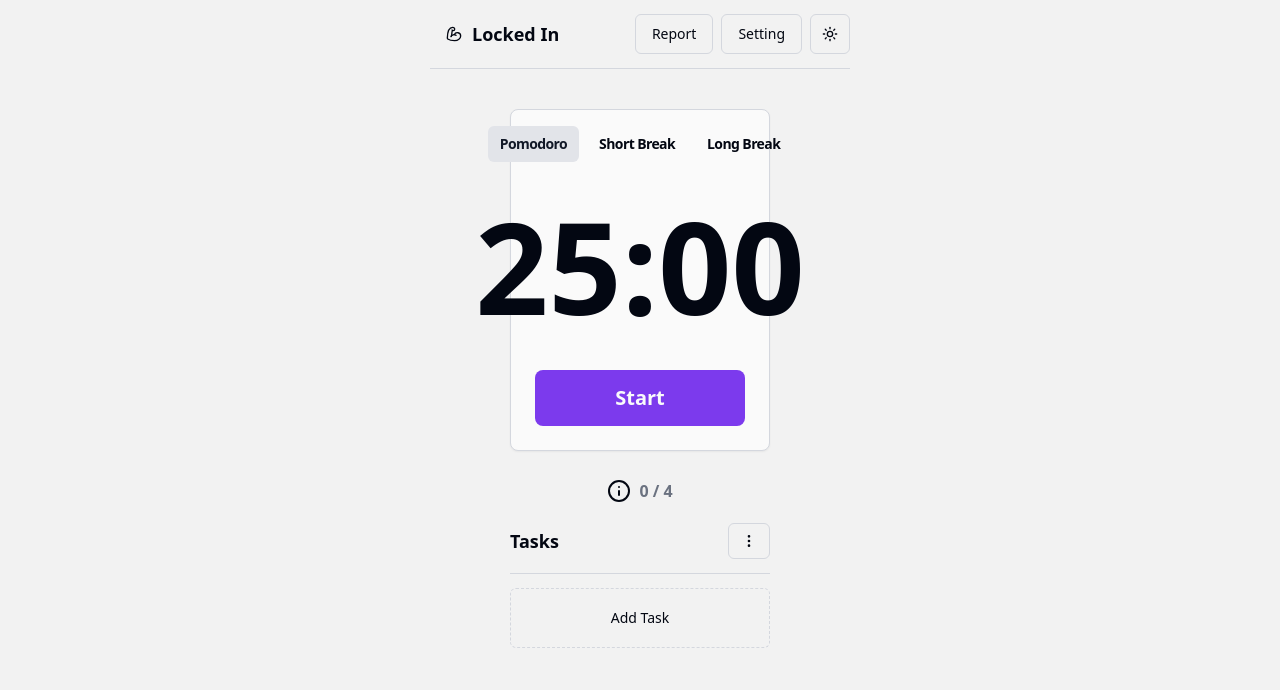
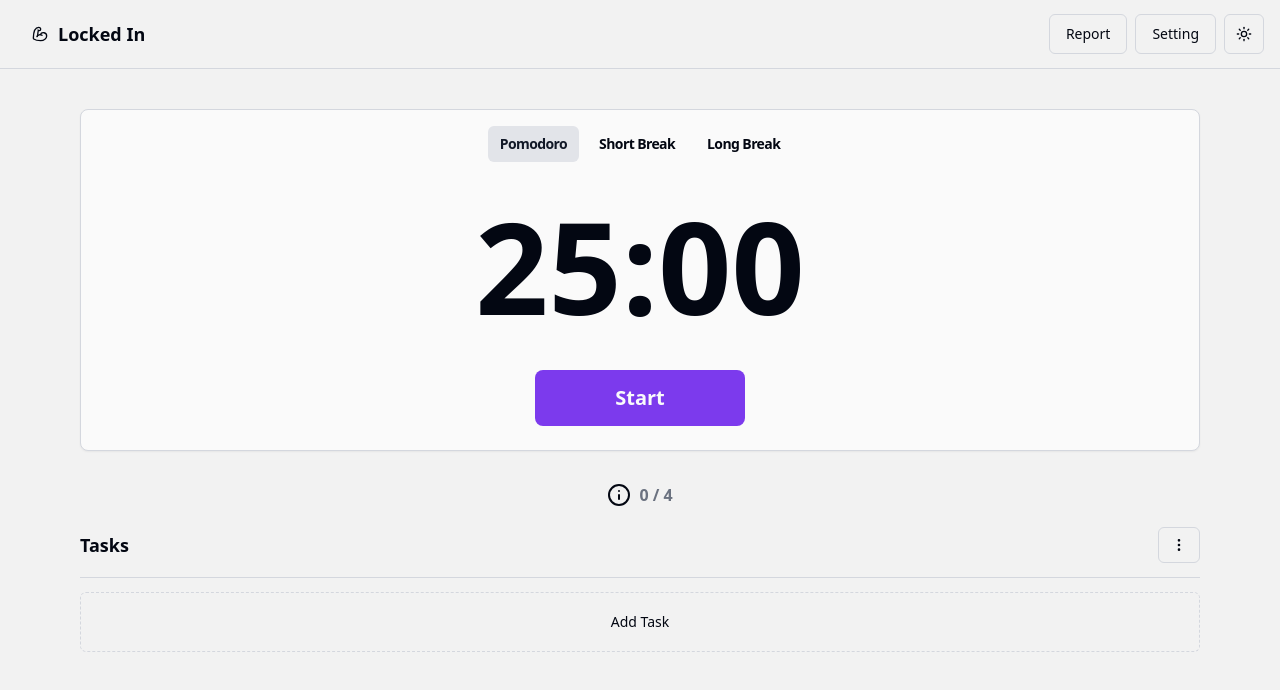
Before and after one commit to 999Ali999/locked-in, a Next.js app: page / in a window 1280 px wide. Shown: the top 690 px of the page. Built offline with nearby package versions, Linux system fonts and the light colour scheme.

Commit message:
Refactor layout and header components for improved styling; adjust spacing in Pomodoro feature

```diff
--- a/app/layout.tsx
+++ b/app/layout.tsx
@@ -36,7 +36,7 @@ export default function RootLayout({
           defaultTheme="system"
         >
           <Header />
-          <main className="mx-[430px]">{children}</main>
+          <main>{children}</main>
         </ThemeProvider>
       </body>
     </html>
--- a/components/features/pomodoro/pomodoro.tsx
+++ b/components/features/pomodoro/pomodoro.tsx
@@ -155,7 +155,7 @@ const Pomodoro = () => {
         />
       </Card>
 
-      <div className="mt-7 flex justify-center gap-x-1">
+      <div className="mt-8 flex justify-center gap-x-1">
         <div className="flex gap-x-2">
           <HoverCard>
             <HoverCardTrigger>
--- a/components/header.tsx
+++ b/components/header.tsx
@@ -7,8 +7,8 @@ import { Separator } from "./ui/separator";
 
 const Header = () => {
   return (
-    <div className="mx-[430px]">
-      <header className="flex justify-between items-center py-3.5">
+    <>
+      <header className="flex justify-between items-center py-3.5 px-4">
         <div>
           <h1 className="flex align-items gap-2 text-2xl font-bold">
             <Button asChild variant="ghost">
@@ -27,7 +27,7 @@ const Header = () => {
       </header>
 
       <Separator />
-    </div>
+    </>
   );
 };
 
```
